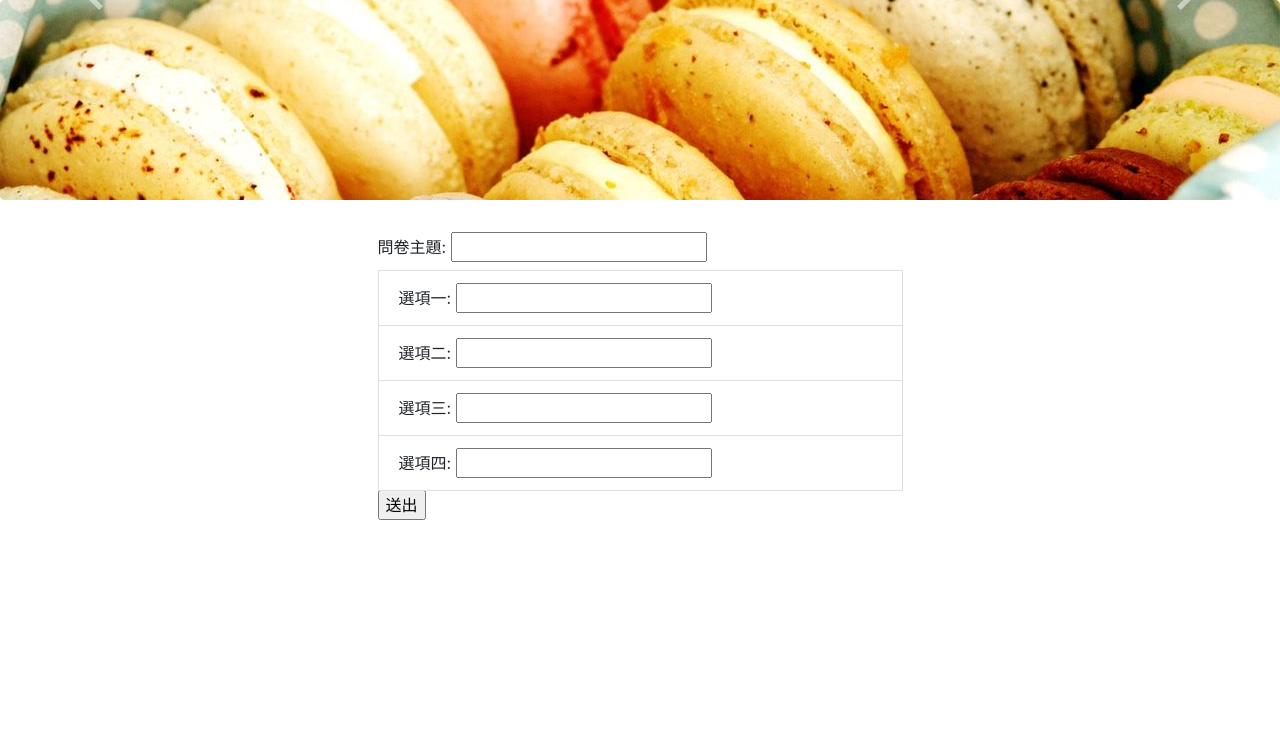
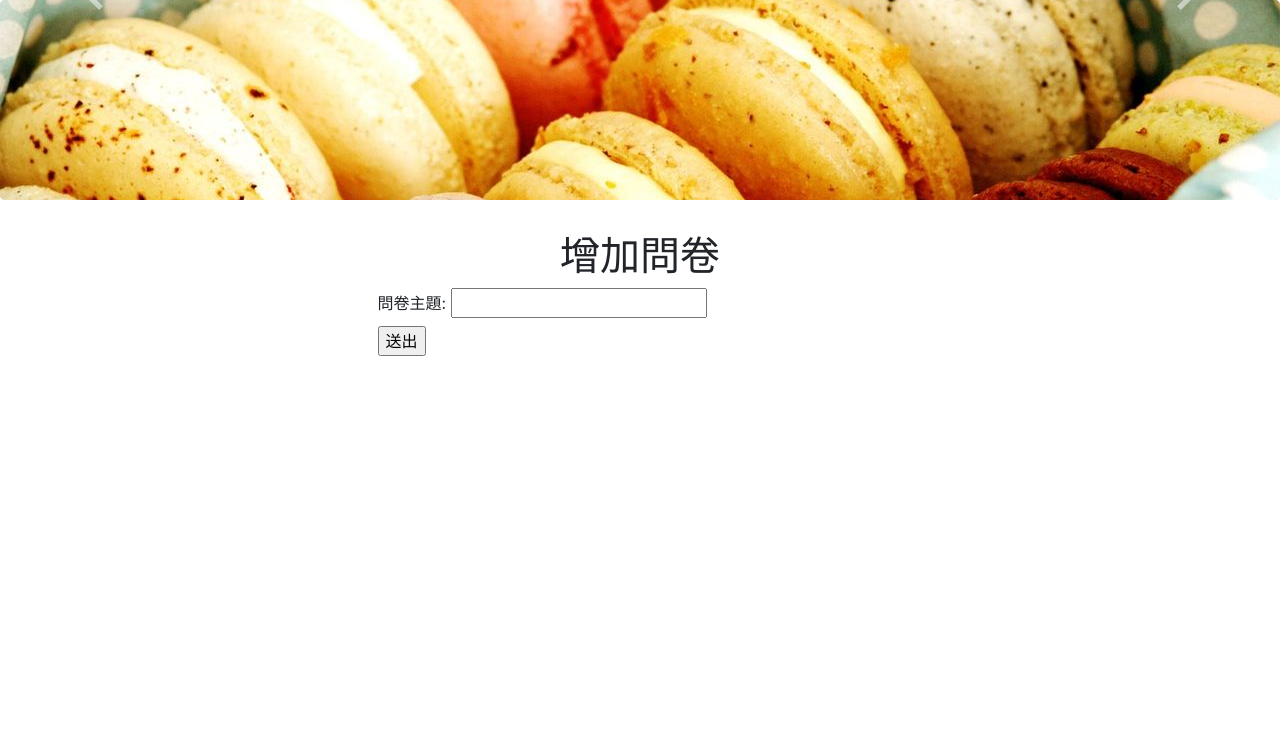
Before and after one commit to mooncactusmoon/vote, a PHP site: page /backend/index.php?do=add_subject_form in a window 1280 px wide. Shown: the top 731 px of the page. Run offline with PHP 8.4, Linux system fonts and the light colour scheme; some libraries are stand-ins or nearby versions.

Commit message:
讓問卷變成一步一步完成的(->題目設定->首頁->編輯->選項設定

```diff
--- a/api/add_option.php
+++ b/api/add_option.php
@@ -1,5 +1,5 @@
 <?php include_once "db.php";?>
-<!-- 讓題目增加選項 -->
+<!-- 讓題目增加選項框 -->
 <?php
 
 $id=$_GET['id'];
--- a/api/db.php
+++ b/api/db.php
@@ -2,6 +2,7 @@
 
 $dsn="mysql:host=localhost;charset=utf8;dbname=vote";
 $pdo=new PDO($dsn,'root','');
+session_start();
 
  //取得符合條件的一筆資料
  function find($table,$id){
--- a/backend/add_subject_form.php
+++ b/backend/add_subject_form.php
@@ -1,10 +1,6 @@
-<form action="../api/save_subject.php" method='post' class='col-6 m-auto'>
-    <label>問卷主題: <input type="text" name="subject" ></label>
-    <label class='list-group-item'>選項一: <input type="text" name="options[]" ></label>
-    <label class='list-group-item'>選項二: <input type="text" name="options[]" ></label>
-    <label class='list-group-item'>選項三: <input type="text" name="options[]" ></label>
-    <label class='list-group-item'>選項四: <input type="text" name="options[]" ></label>
-<input type="submit" value="送出">
+<h1 class="text-center">增加問卷</h1>
+<form action="../api/new_subject.php" method='post' class='col-6 m-auto'>
+    <label>問卷主題: <input type="text" name="subject"></label>
+<div><input type="submit" value="送出"></div>
 </form>
-
 <!-- option[]-> server $options[]=value -->
--- a/backend/edit_subject.php
+++ b/backend/edit_subject.php
@@ -9,7 +9,7 @@ $options=all('options',['topic_id'=>$_GET['id']]);
     <label>問卷主題 : <input type="text" name="topic" value="<?=$subject['topic'];?>" ></label>
     <input type="hidden" name="topic_id" value="<?=$subject['id'];?>">
     <!-- button標籤預設是submit,所以如果不要跳轉畫面要給他type="button"//input:button -->
-    <!-- 增加選項 -->
+    <!-- 增加選項(使用後端的方式，注意!按鈕選下去就會轉畫面，尚未submit的編輯選項就會不見) -->
     <a href="../api/add_option.php?id=<?=$subject['id'];?>">
         <button class="bg-warning rounded" style="font-size:18px;" type="button">+</button>
     </a>
--- a/backend/manage_vote.php
+++ b/backend/manage_vote.php
@@ -1,4 +1,8 @@
-<h1>所有的問題表單</h1>
+<h1>所有的問卷表單
+    <a href="?do=add_subject_form">
+        <button class="btn btn-info rounded">新增問卷</button>
+    </a>
+</h1>
 <?php
 $subjects=all('topics');
 echo "<ol class='list-group'>";
```
Also changed, not shown: api/new_subject.php (added, +12 -0 lines), api/save_subject.php (deleted, +0 -21 lines).
